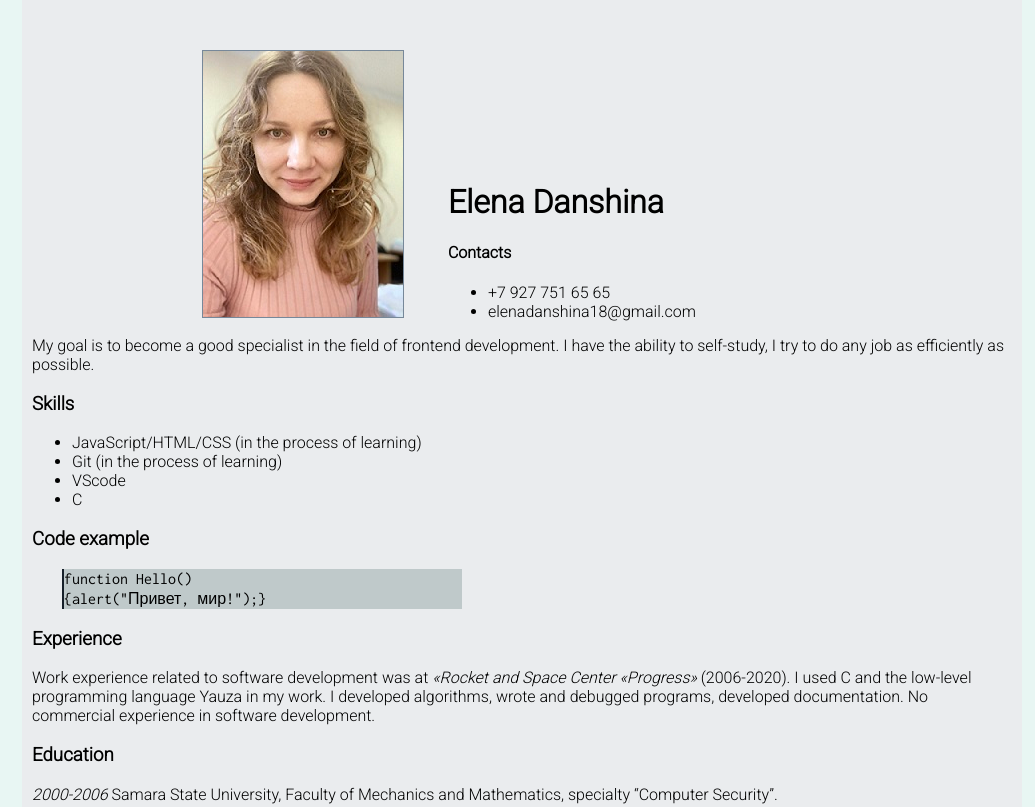
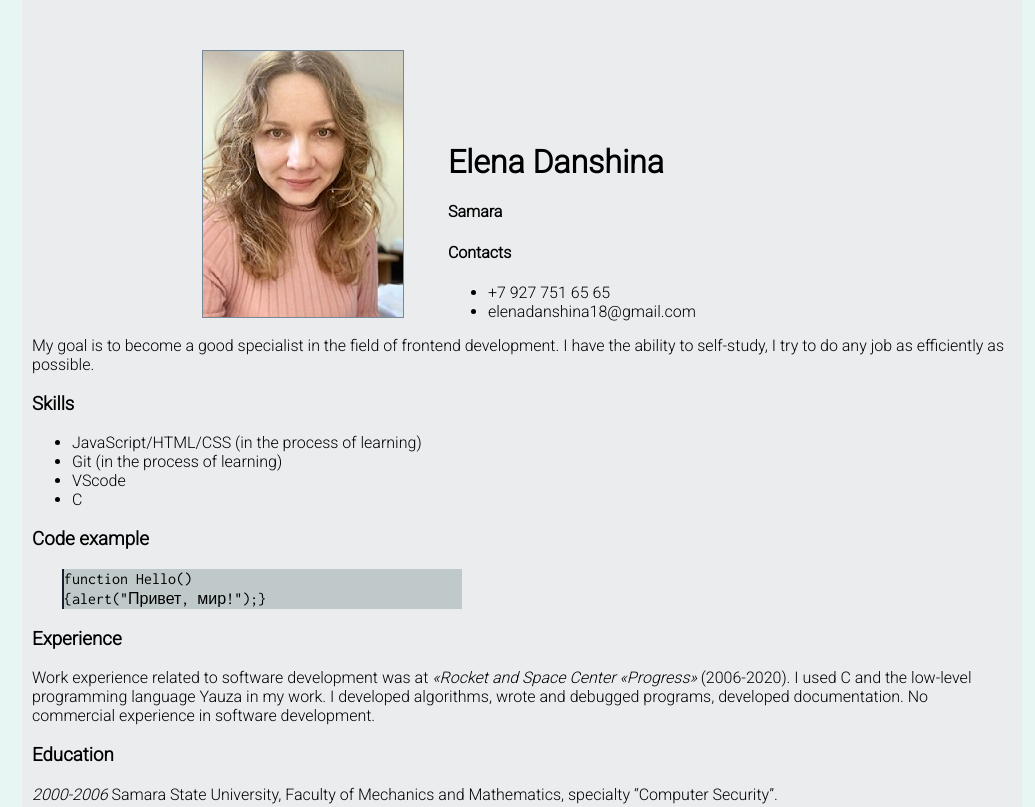
Before and after one commit to Elacanta/rsschool-cv, a plain HTML site: page index.html in a window 1280 px wide. Shown: the top 807 px of the page, without its empty margins (118-1153 px from the left). Drawn offline with Linux system fonts and the light colour scheme.

Commit message:
feat: udate index.html

```diff
--- a/index.html
+++ b/index.html
@@ -17,6 +17,7 @@
          <div class="info">
           <div class="contacts">
             <h1>Elena Danshina</h1>
+            <h4>Samara</h4>
             <h4>Contacts</h4>
               <ul>
                 <li>+7 927 751 65 65</li>
```
